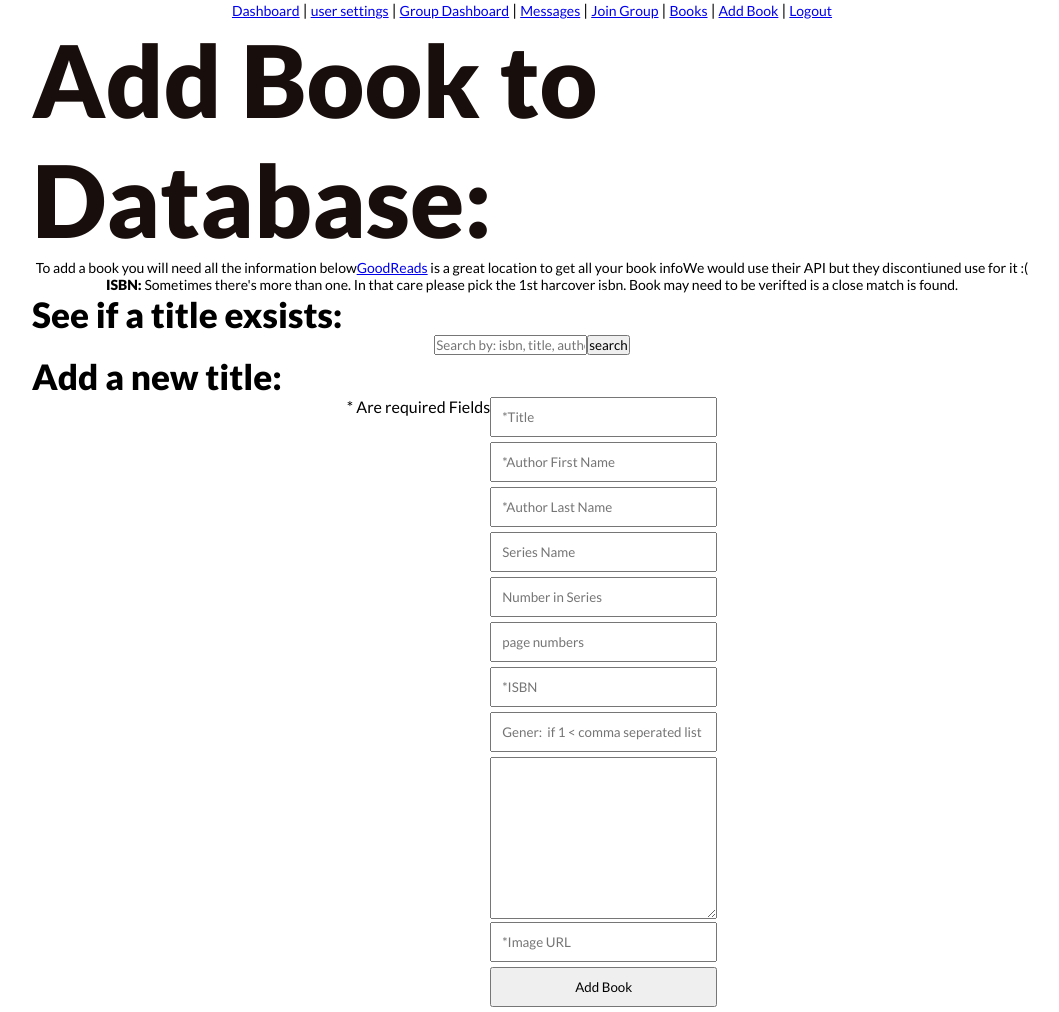
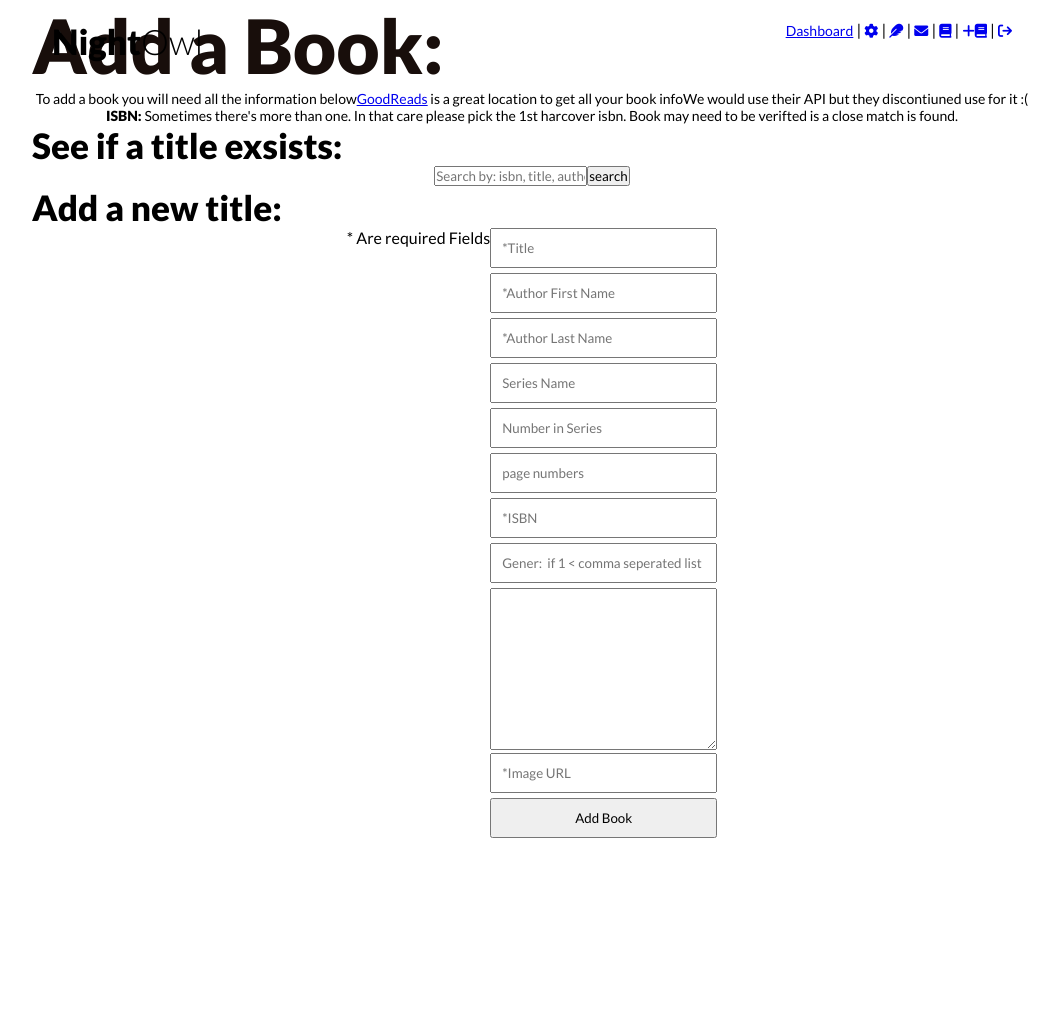
Before and after one commit to bakerlisa/Python, a Flask app: page /add_book in a window 1280 px wide. Shown: the whole page, without its empty margins (108-1167 px from the left). After the commit the page ends 838 px from the top, so only its background shows below. Run offline with Flask 2, Linux system fonts and the light colour scheme; the visitor is signed in with stand-in values (Sample User, id 1).

Commit message:
final project - styling

```diff
--- a/final_project/flask_app/controllers/book_controller.py
+++ b/final_project/flask_app/controllers/book_controller.py
@@ -11,12 +11,16 @@ from flask_app.models.book_genre_model import Book_Genre
 # === 1. Remeber to import file on server.py
 # === Note: Controllers pull in classes
 
+# =============================================
 # ROUTE: Search for a book
+# =============================================
 @app.route('/books')
 def books():
     return render_template('books.html')
 
+# =============================================
 # ROUTE: add a book
+# =============================================
 @app.route('/add_book')
 def add_book():
     if 'books' not in session:
@@ -24,7 +28,16 @@ def add_book():
         session["books"] = data = {"title": "", "first_name": "", "last_name": "", "series_name": "", "num_series": "",  "page_num": "", "isbn": "", "genre": "", "description": "", "img": ""}
     return render_template('add_book.html')
 
+# =============================================
+# ROUTE : to single book
+# =============================================
+@app.route('/single_book/<int:id>')
+def singel_book(id):
+    return render_template('single_book.html')
+
+# =============================================
 # INSERT: new book to database
+# =============================================
 @app.route('/add_new_book',methods=["POST"])
 def add_new_book():
     data = {
@@ -78,61 +91,53 @@ def add_new_book():
                 genres_string = request.form['genre']
                 genre = genres_string.split(",")
 
-                for cat in range(0,len(genre)):
-                    dataCat = {
-                        "genre" : genre[cat]
+                for x in genre:
+                    dataGenre = {
+                        "genre": x.lower().strip()
                     }
-                    category = Genre.category_exsist(dataCat)
-                    genre_id = category
-                    print(" &&&&&&&&&&&&&&&&&&&&&&&&&&&&&&&&&&& ")
-                    print(genre_id)
+                    exsistance = Genre.genre_exsist(dataGenre)
+                    if len(exsistance) == 0:
+                        new_genre = Genre.add_new_genre(dataGenre)
+                    else:
+                        exsisting_genre_id = Genre.genre_get_exsisting_id(dataGenre)
+                        new_genre = exsisting_genre_id[0]['id']
+                    newGenreData = {
+                        "book_id": new_book_id,
+                        "genre_id": new_genre
+                    }
+                    Book_Genre.add_key_pair(newGenreData)
 
-                    if len(category) == 0:
-                        genre = Genre.add_new_genre(dataCat)
-                        genre_id = category[0]["id"]
+            # 4. if unique : add series && add book to new series
+            if len(request.form['series_name']) > 0 and len(request.form['num_series']) > 0:
 
-                    #add to reference table
-                    dataCatBook = {
-                        "book_id" : new_book_id,
-                        "genre_id": genre_id
-                    }
-                    new_genre = Book_Genre.add_new_book_genre(dataCatBook)
-
-                # 4. if unique : add series && add book to new series
-                if len(request.form['series_name']) > 0:
-                    unique_series = Series.is_series_unique(data)
-
-                    #new series add it to data base
-                    dataSeries = {
-                        "series_name" : request.form['series_name'],
-                        "book_id" : new_book_id
-                    }
+                unique_series = Series.is_series_unique(data)
+                dataSeries = {
+                    "series_name" : request.form['series_name'],
+                    "book_id" : new_book_id
+                }
+                if len(unique_series) == 0:
                     new_series_id = Series.add_new_series(dataSeries)
                 else:
-                    dataSeries = {
-                        "series_name" : unique_series,
-                        "book_id" : new_book_id
-                    }
-                    new_series_id = Series.add_new_series(dataSeries)
+                    series_exsisting_id = Series.get_series_id(dataSeries)
+                    new_series_id = series_exsisting_id[0]['id']
 
-            #5. check num in series
-            # if in a series
-            # if len(request.form['num_series']) > 0:
-            #     dataBookSeries = {
-            #         "book_id": new_book_id,
-            #         "series_id" : new_series_id,
-            #         "num" : request.form['num_series']
-            #     }
-            #     unique_series_order = Book_Series.is_series_order_unique(dataBookSeries)
-            #     if not len(unique_series_order) == 0:
-            #         flash("Hmmm...Looks like that book in the series already exsists. Double check your inputs. If still inccorect contact support.")
-            #         return redirect('/add_book')
-            #     else:
-            #         Book_Series.add_book_to_series(dataBookSeries)
+                #4.5 check num in series
+                # if in a series
+                dataBookSeries = {
+                    "book_id": new_book_id,
+                    "series_id" : new_series_id,
+                    "num": request.form['num_series']
+                }
+                Book_Series.add_book_to_series(dataBookSeries)
+
+                # if we have time come back to this (we might have to rethink how we built this because right now its adding as its validating and if something goes wron right at the end??? then we have to delete all the changes we made but we need to validate as we go along ... maybe we have an adit button after? )
+                # unique_series_order = Book_Series.is_series_order_unique(dataBookSeries)
+
+                # if len(unique_series_order) != 0:
+                #     flash("Hmmm...Looks like that book in the series already exsists. Double check your inputs. If still inccorect contact support.","books")
+                #     return redirect('/add_book')
+                # else:
+                #     print(" ++++++++++++++++++++++++++++++++++++++++++++++++++++++++ ")
+                #     print(dataBookSeries)
+            session.pop("books")
             return redirect(f"/single_book/{new_book_id}")
-
-
-# ROUTE : to single book
-@app.route('/single_book/<int:id>')
-def singel_book(id):
-    return render_template('single_book.html')
--- a/final_project/flask_app/controllers/user_controller.py
+++ b/final_project/flask_app/controllers/user_controller.py
@@ -62,7 +62,6 @@ def user_settings():
     data = { "id": session['id'] }
     user_info = User.get_user_info(data)
     return render_template('user-settings.html',user_info=user_info)
-
 
 # ========================================
 # ROUTE: lock
--- a/final_project/flask_app/models/address_model.py
+++ b/final_project/flask_app/models/address_model.py
@@ -60,8 +60,9 @@ class Address:
         query = "UPDATE address SET address = %(address)s, state = %(state)s, city = %(city)s, zip = %(zip)s WHERE user_id = %(user_id)s"
         results = connectToMySQL('book_club').query_db(query,data)
         return results
-
-#DELETE : address
+# =============================================
+# DELETE : address
+# =============================================
     @classmethod
     def delete_user_address(cls,data):
         query = "DELETE FROM address WHERE user_id = %(id)s;"
--- a/final_project/flask_app/models/book_genre_model.py
+++ b/final_project/flask_app/models/book_genre_model.py
@@ -10,8 +10,11 @@ class Book_Genre:
         self.created_at = data['created_at']
         self.updated_at = data['updated_at']
 
+# =============================================
+# INSERT: a new book genre
+# =============================================
     @classmethod
-    def add_new_book_genre(cls,data):
+    def add_key_pair(cls,data):
         query = "INSERT INTO books_genres (book_id,genre_id) VALUES (%(book_id)s,%(genre_id)s);"
         results = connectToMySQL('book_club').query_db(query,data)
         return results
--- a/final_project/flask_app/models/book_series_model.py
+++ b/final_project/flask_app/models/book_series_model.py
@@ -25,6 +25,6 @@ class Book_Series:
 # =============================================
     @classmethod
     def add_book_to_series(cls,data):
-        query = "INSERT INTO book_series_number (book_id,series_id,num)"
+        query = "INSERT INTO book_series_number (book_id,series_id,num) VALUES (%(book_id)s,%(series_id)s,%(num)s);"
         results = connectToMySQL('book_club').query_db(query,data)
         return results
--- a/final_project/flask_app/models/flock_user_model.py
+++ b/final_project/flask_app/models/flock_user_model.py
@@ -13,7 +13,7 @@ class Flock_User:
         self.updated_at = data['updated_at']
 
 # ========================================
-#INSERT : new user into flock
+# INSERT : new user into flock
 # ========================================
     @classmethod
     def add_user_to_flock(cls,data):
--- a/final_project/flask_app/static/css/style.css
+++ b/final_project/flask_app/static/css/style.css
@@ -3,7 +3,7 @@
 
 :root{
     --white:#fff;
-    --gray:#E4DDE9;
+    --gray:#dddddd;
         --md_gray:#584F53;
     --black:#180e0b;
     --green:#63622E;
@@ -13,6 +13,7 @@
         --md_brown:#9f857c;
         --lt_brown:#cfb9b4;
     --yellow:#C29447;
+    --blood_orange:#BF2804;
 
     --red:#96272B;
         --dk_red:#441F12;
@@ -34,7 +35,7 @@ p,li,a,ul,button{font-size: 14px;}
 .col-3{width: 33.33%;}
 .col-4{width: 25%;}
 
-h1{font-size: 100px; color:var(--black); width: 100%; display: block;}
+h1{font-size: 75px; color:var(--black); width: 100%; display: block;}
     h1 span{font-weight: 300;}
 h2{font-size: 45px;}
 h3{font-size: 35px; display: block;width: 100%; visibility: color:var(--black); }
@@ -49,21 +50,24 @@ h5{font-size: 20px;}
 /* row */
 .row.flex.title p{font-weight: 900;}
 
-
 /* form */
 form input{width: 100%;display: block; margin-bottom: 5px;padding: 10px;}
     form .submit{text-transform: uppercase; letter-spacing: 2px;  border: none; background-color:var(--brown); color:var(--white); margin:10px 0 25px 0;}
     form .submit:focus{opacity: .8; outline: none;}
 
+.navigation{ padding: 20px; justify-content: space-between; position: absolute; z-index: 1000; top: 0;left: 0; width: 100%;}
+.navigation .site-name{font-weight: 900; font-size: 35px;}
+.navigation .site-name span{font-weight: 300;}
+
 /* ========================================
 PAGE
 ======================================== */
-
 /* HOME */
 .page-home{background-image: url('../img/owl-banner.png');background-position: top center; background-size: cover;}
 .page-home .title-wrp{position: absolute;bottom:25px; left: 0;}
-.page-home .container h1, .page-home .container .title-wrp  h3{color:rgba(0,0,0,.7); position: relative;}
-    .page-home .container h1 span.first{display: block; font-size: 27px; font-weight: 900; position: relative; top: 25px;}
+    .page-home  h1{font-style: 100px;}
+    .page-home .container h1, .page-home .container .title-wrp  h3{color:rgba(0,0,0,.7); position: relative;}
+        .page-home .container h1 span.first{display: block; font-size: 27px; font-weight: 900; position: relative; top: 25px;}
 .page-home .container .title-wrp  h3{text-shadow:0px 2px 20px rgba(255,255,255,.5);}
 .page-home .container{height: 100vh; justify-content: flex-end; align-items: center; height: 100vh;}
 .page-home .container h3{font-size: 25px; color:var(--lt_brown); position: relative; margin-bottom: 10px; text-shadow:2px 2px 5px rgba(0,0,0,.2);}
@@ -79,6 +83,26 @@ PAGE
     .page-home .info-messages{width: 100%;}
     .page-home .info-messages .error{background-color:var(--blue); color:var(--white); padding: 10px; text-align: center; margin:15px 0}
 
+/* DASHBOARD */
+.page-dashboard{background-color:var(--gray);}
+.page-dashboard .navigation .site-name{color:var(--white);}
+.page-dashboard .image-dec{height: 100vh; width: 50%;position: absolute; top: 0;left: 0; background-image: url('/static/img/owl-eyes.png'); background-size: cover; background-position: left center;}
+.page-dashboard .container{width: 100%; display: flex; align-items: flex-end; justify-content: flex-end; max-width: 100%;   height: 100vh;}
+.page-dashboard .container main{width: 50%; padding: 50px;}
+.page-dashboard h2{font-weight: 300; font-size: 25px;position: relative; top: 12px;}
+.page-dashboard h3{text-transform: uppercase; font-size: 25px; margin-top: 25px;}
+    /* to-do */
+    .page-dashboard  .to-do{display: flex;}
+    .page-dashboard  .to-do form{width: calc(100% - 200px); display: flex; flex-wrap: wrap;}
+    .page-dashboard  .to-do  input,.page-dashboard  .to-do  select{padding: 10px; margin: 0;}
+        .page-dashboard  .to-do  select{width: calc(100% - 150px); }
+        .page-dashboard  .to-do  input{width: 150px; background-color:var(--brown); color:var(--white); border:none}
+            .page-dashboard  .to-do  input:hover{cursor: pointer; opacity: .85;}
+    .page-dashboard  .to-do h3{width: 200px; padding: 0 25px; text-align: center; margin: 0;}
+    .page-dashboard  .to-do h3 a{text-decoration: none; color:var(--blood_orange);}
+    .page-dashboard  .to-do h3 a:hover{color:var(--black);}
+
+
 /* WALL */
 .nav-bar{width: 100%;}
 
--- a/final_project/flask_app/templates/add_book.html
+++ b/final_project/flask_app/templates/add_book.html
@@ -4,14 +4,14 @@
     <main>
         <div class="container flex">
             {% include 'navigation.html' %}
-            <h1>Add Book to Database: </h1>
+            <h1>Add a Book: </h1>
             <p>To add a book you will need all the information below</p>
             <p><a href="https://www.goodreads.com/" target="_blank">GoodReads</a> is a great location to get all your book info</p>
             <p class="side-note">We would use their API but they discontiuned use for it :(</p>
             <p><strong>ISBN:</strong> Sometimes there's more than one. In that care please pick the 1st harcover isbn. Book may need to be verifted is a close match is found.</p>
 
             <h3>See if a title exsists:</h3>
-            <input type="text" name="search" id="" placeholder="Search by: isbn, title, author">
+            <input type="text" name="search" placeholder="Search by: isbn, title, author">
             <input type="submit" value="search">
 
             <h3>Add a new title:</h3>
@@ -27,15 +27,15 @@
 
             <label for="info">* Are required Fields</label>
             <form action="/add_new_book" method="POST">
-                <input type="text" name="title" id="" placeholder="*Title" value="{{ session['books'].title }}">
+                <input type="text" name="title" placeholder="*Title" value="{{ session['books'].title }}">
                 <input type="text" name="first_name" placeholder="*Author First Name" value="{{ session['books'].first_name }}">
                 <input type="text" name="last_name" placeholder="*Author Last Name" value="{{ session['books'].last_name }}">
                 <input type="text" name="series_name" placeholder="Series Name" value="{{ session['books'].series_name }}">
-                <input type="number" name="num_series" placeholder="Number in Series" min="0" value="{{ session['books'].num_series }}">
-                <input type="number" name="page_num" placeholder="page numbers" min="0" value="{{ session['books'].page_num }}">
+                <input type="number" name="num_series" placeholder="Number in Series" min="0" step="any" value="{{ session['books'].num_series }}">
+                <input type="number" name="page_num" placeholder="page numbers" min="0" max="2000" step="any" value="{{ session['books'].page_num }}">
                 <input type="number" name="isbn" placeholder="*ISBN" value="{{ session['books'].isbn }}">
                 <input type="text" name="genre" placeholder="Gener:  if 1 < comma seperated list" value="{{ session['books'].genre }}">
-                <textarea name="description" id="" cols="30" rows="10">{{ session['books'].description }}</textarea>
+                <textarea name="description" cols="30" rows="10">{{ session['books'].description }}</textarea>
                 <input type="text" name="img" placeholder="*Image URL" value="{{ session['books'].img }}">
                 <input type="submit" value="Add Book">
             </form>
--- a/final_project/flask_app/templates/footer.html
+++ b/final_project/flask_app/templates/footer.html
@@ -1,5 +1,6 @@
-<footer>
+<!-- <footer>
+    <a href="/join_flock"><i class="fa-solid fa-plus"></i><i class="fa-solid fa-feather"></i></a> |              <a href="/add_book"><i class="fa-solid fa-plus"></i><i class="fa-solid fa-book"></i></a> |
+</footer> -->
 
-</footer>
 </body>
 </html>
--- a/final_project/flask_app/templates/navigation.html
+++ b/final_project/flask_app/templates/navigation.html
@@ -1,3 +1,13 @@
 {% if 'id' in session %}
-    <div class="settings"><a href="/dashboard">Dashboard</a> | <a href="/user_settings">user settings</a> | <a href="/flock_dashboard">Group Dashboard</a> | <a href="/messages">Messages</a> | <a href="/join_flock">Join Group</a> | <a href="/books">Books</a> | <a href="/add_book">Add Book</a> | <a href="/logout">Logout</a></div>
+    <div class="navigation flex">
+        <p class="site-name">Night<span>Owl</span></p>
+        <div>
+            <a href="/dashboard">Dashboard</a> |
+            <a href="/user_settings"><i class="fa-solid fa-gear"></i></a> |
+            <a href="/flock_dashboard"><i class="fa-solid fa-feather"></i></a> |
+            <a href="/messages"><i class="fa-solid fa-envelope"></i></a> |
+            <a href="/books"><i class="fa-solid fa-book"></i></a> |
+             <a href="/add_book"><i class="fa-solid fa-plus"></i><i class="fa-solid fa-book"></i></a> |
+             <a href="/logout"><i class="fa-solid fa-arrow-right-from-bracket"></i></a></div>
+    </div>
 {% endif %}
```
Also changed, not shown: final_project/flask_app/models/genre_model.py (+7 -1 lines), final_project/flask_app/models/series_model.py (+16 -1 lines), final_project/flask_app/models/user_model.py (+37 -42 lines), final_project/flask_app/templates/dashboard.html (+10 -7 lines), final_project/flask_app/static/img/owl-eyes.png (added).
